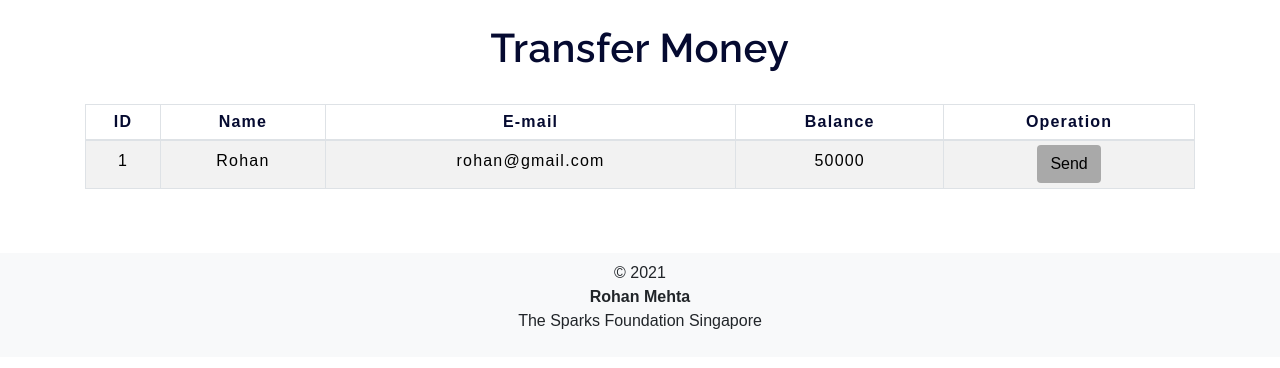
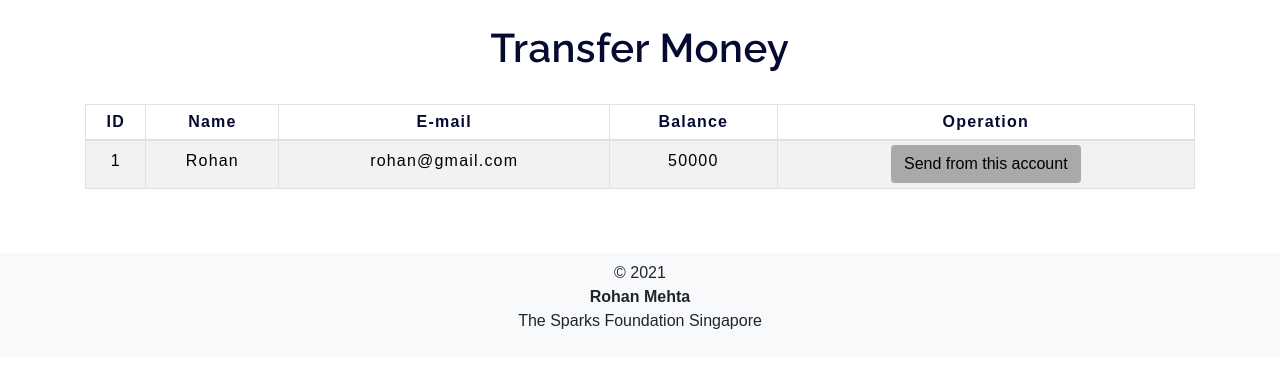
Before and after one commit to rohan5519/TSF_WEBD_Task-1, a PHP site: page /transfermoney.php in a window 1280 px wide. Shown: the part 56-424 px from the top of the page. Run offline with PHP 8.4, Linux system fonts and the light colour scheme; data comes from the database, SQL or seed files in the repository.

Commit message:
Updated project

```diff
--- a/transfermoney.php
+++ b/transfermoney.php
@@ -55,7 +55,7 @@
                         <td class="py-2"><?php echo $rows['name']?></td>
                         <td class="py-2"><?php echo $rows['email']?></td>
                         <td class="py-2"><?php echo $rows['balance']?></td>
-                        <td><a href="selecteduserdetail.php?id= <?php echo $rows['id'] ;?>"> <button type="button" class="btn" style="background-color : darkgrey;">Send</button></a></td>
+                        <td><a href="selecteduserdetail.php?id= <?php echo $rows['id'] ;?>"> <button type="button" class="btn" style="background-color : darkgrey;">Send from this account</button></a></td>
                     </tr>
                 <?php
                     }
```
